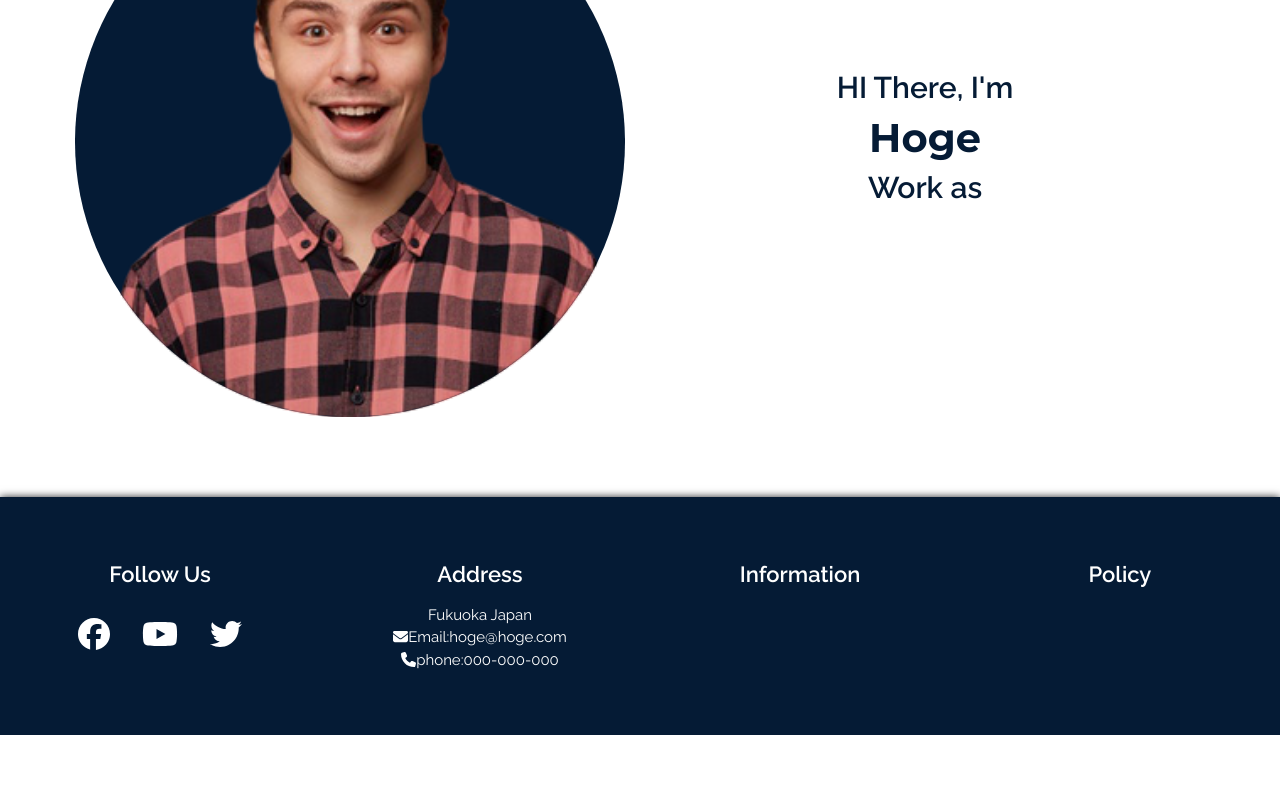
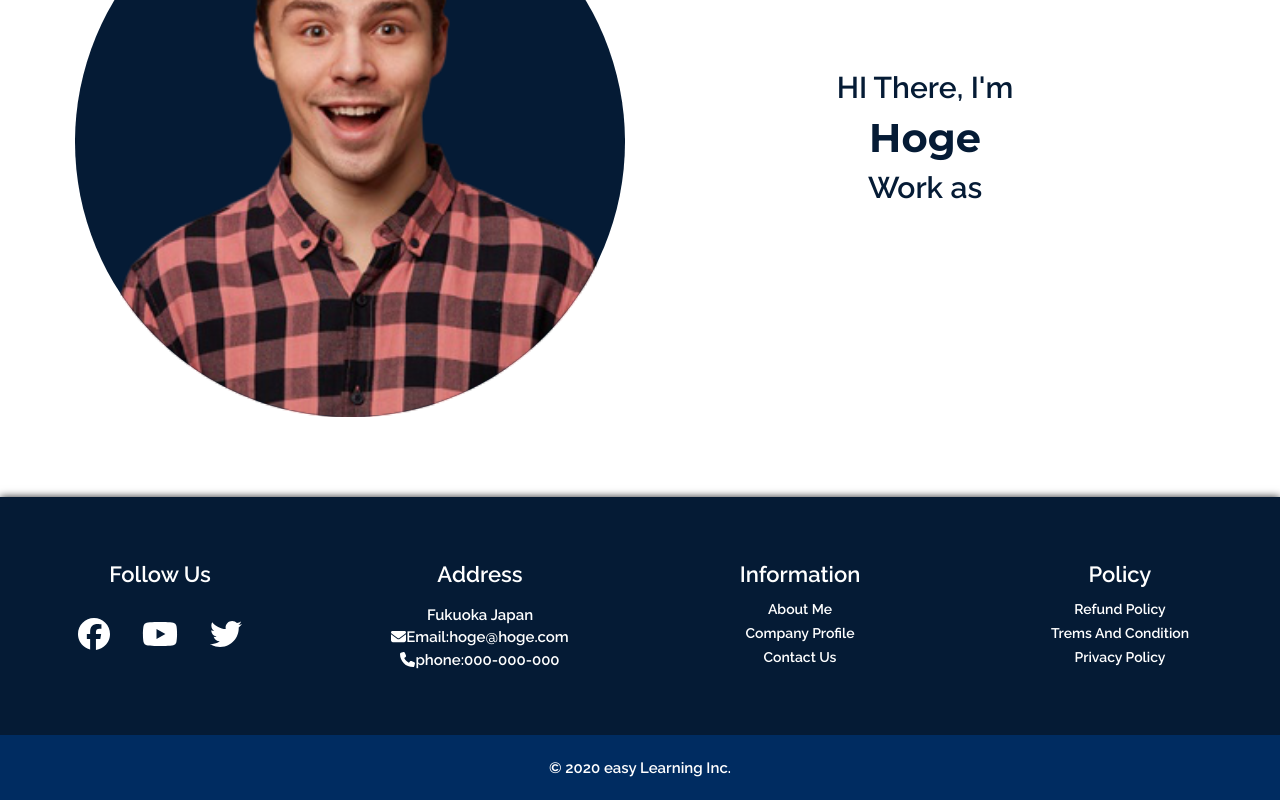
Before and after one commit to kodaishiotsuki/EasyLeaning_frontend, a React (Create React App) app: page / in a window 1280 px wide. Shown: the part 4689-5489 px from the top of the page. Before the commit the page ends 5424 px from the top, so only its background shows below. Built offline with nearby package versions, Linux system fonts and the light colour scheme; grey boxes are pictures that could not be loaded; a web font is replaced by a local one.

Commit message:
Footer Component Setup

```diff
--- a/src/assets/css/custom.css
+++ b/src/assets/css/custom.css
@@ -374,6 +374,37 @@ a.twitter {
   color: #ffffff;
   margin-top: 1rem;
   font-family: 'Raleway', sans-serif;
-    font-weight: 400;
+    font-weight: 600;
     font-size: 15px;
 }
+
+.footerLink{
+  text-decoration: none;
+  font-family: 'Raleway', sans-serif;
+    font-weight: 600;
+    font-size: 14px;
+    color: #ffffff;
+}
+
+.footerLink:hover{
+  text-decoration: none;
+  color: #ffd900;
+}
+
+.copyrightSection{
+  padding: 20px;
+  background-color: #002c61;
+}
+
+.copyrightLink{
+  text-decoration: none;
+  color: #ffffff;
+  font-family: 'Raleway', sans-serif;
+  font-weight: 600;
+  font-size: 15px;
+}
+
+.copyrightLink:hover{
+  text-decoration: none;
+  color: #ffffff;
+}
--- a/src/components/Footer/Footer.jsx
+++ b/src/components/Footer/Footer.jsx
@@ -6,7 +6,6 @@ import { faYoutube } from "@fortawesome/free-brands-svg-icons";
 import { faTwitter } from "@fortawesome/free-brands-svg-icons";
 import { faEnvelope } from "@fortawesome/free-solid-svg-icons";
 import { faPhone } from "@fortawesome/free-solid-svg-icons";
-
 
 const Footer = () => {
   return (
@@ -40,11 +39,45 @@ const Footer = () => {
           </Col>
           <Col lg={3} md={6} sm={12} className='p-5 text-justify'>
             <h2 className='footerName text-center'>Information</h2>
+            <div className='text-center'>
+              <a href='#' className='footerLink'>
+                About Me
+              </a>{" "}
+              <br />
+              <a href='#' className='footerLink'>
+                Company Profile
+              </a>{" "}
+              <br />
+              <a href='#' className='footerLink'>
+                Contact Us
+              </a>{" "}
+              <br />
+            </div>
           </Col>
           <Col lg={3} md={6} sm={12} className='p-5 text-justify'>
             <h2 className='footerName text-center'>Policy</h2>
+            <div className='text-center'>
+              <a href='#' className='footerLink'>
+                Refund Policy
+              </a>{" "}
+              <br />
+              <a href='#' className='footerLink'>
+                Trems And Condition
+              </a>{" "}
+              <br />
+              <a href='#' className='footerLink'>
+                Privacy Policy
+              </a>{" "}
+              <br />
+            </div>
           </Col>
         </Row>
+      </Container>
+
+      <Container fluid={true} className='text-center copyrightSection'>
+        <a className='copyrightLink' href='#'>
+          © 2020 easy Learning Inc.
+        </a>
       </Container>
     </>
   );
```
